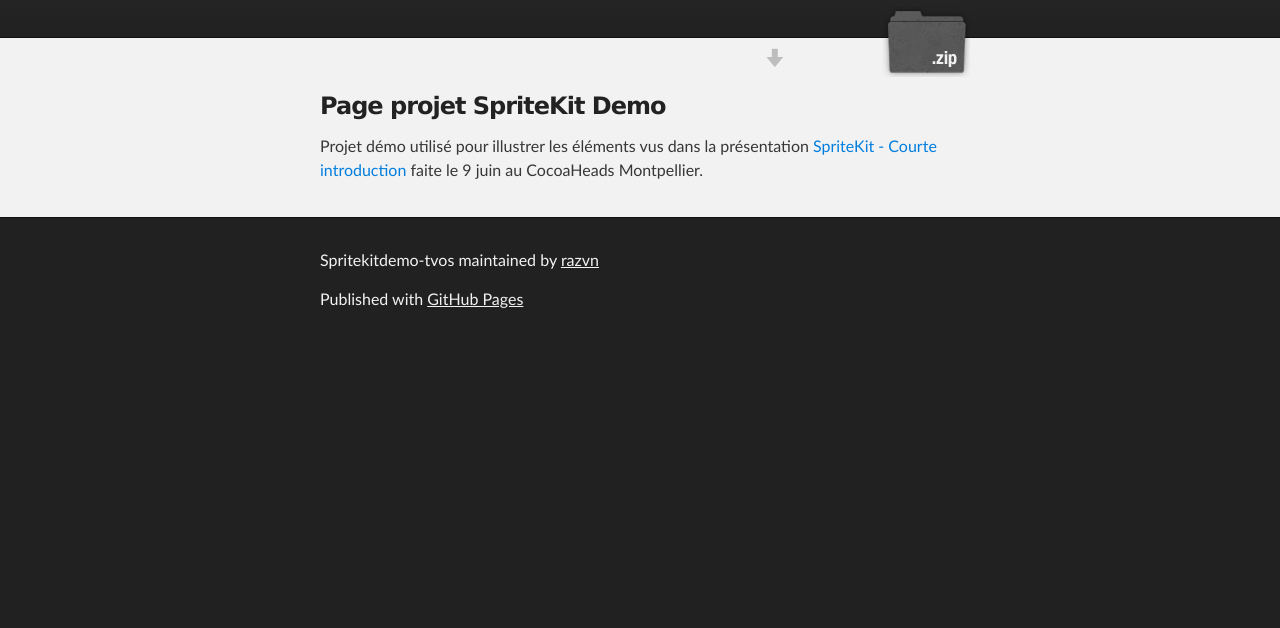
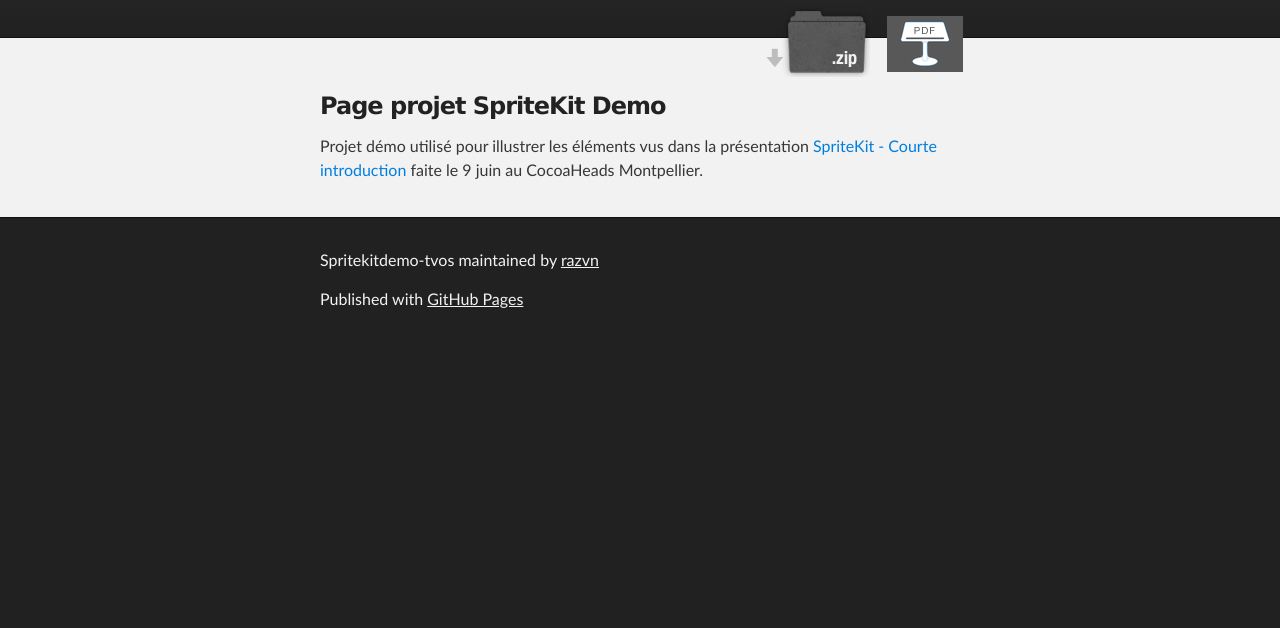
Before and after one commit to razvn/spritekitdemo-tvos, a plain HTML site: page index.html in a window 1280 px wide. Shown: the part 172-800 px from the top of the page. Drawn offline with Linux system fonts and the light colour scheme.

Commit message:
Update index.html

```diff
--- a/index.html
+++ b/index.html
@@ -22,7 +22,7 @@
           <h2 id="project_tagline">Démo SpriteKit</h2>
 
             <section id="downloads">
-              <!-- a class="pdf_download_link" href="https://github.com/razvn/spritekitdemo-tvos/blob/master/Intro-SpriteKit.pdf">Télécharger le fichier PDF</a -->
+              <a class="tar_download_link" href="https://github.com/razvn/spritekitdemo-tvos/blob/master/Intro-SpriteKit.pdf">Télécharger le fichier PDF</a -->
               <a class="zip_download_link" href="https://github.com/razvn/spritekitdemo-tvos/zipball/master">Télécharger ce project en fichier .zip</a>
             </section>
         </header>
```
